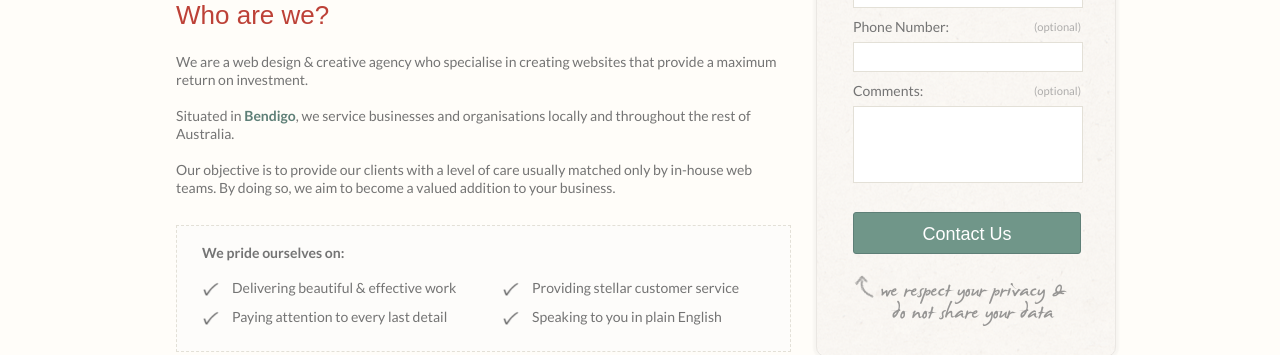
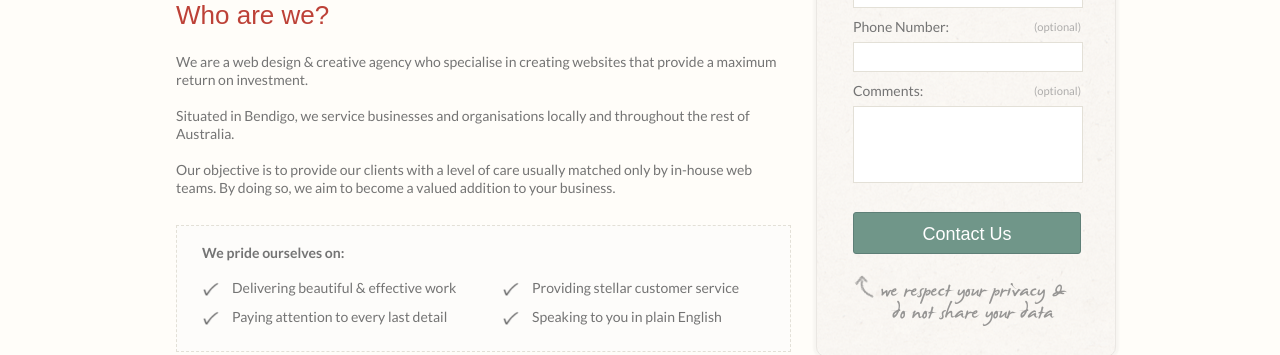
Before and after one commit to KabuCreative/kabucreative.github.io, a Jekyll site: the page built from about-us.html, in a window 1280 px wide. Shown: the part 512-867 px from the top of the page. Built offline with Jekyll 4.4.1, drawn with Linux system fonts in a browser that asks for light colours; nearby versions of some CDN libraries; some web fonts are replaced; part of the change alters nothing that is shown.

```diff
--- a/about-us.html
+++ b/about-us.html
@@ -11,7 +11,7 @@ description: Situated in Bendigo, we pride ourselves on providing honest advice
 
 <div class="about-intro">
     <p>We are a web design &amp; creative agency who specialise in creating websites that provide a maximum return on investment.</p>
-    <p>Situated in <a href="/web-design-bendigo">Bendigo</a>, we service businesses and organisations locally and throughout the rest of Australia.</p>
+    <p>Situated in Bendigo, we service businesses and organisations locally and throughout the rest of Australia.</p>
     <p>Our objective is to provide our clients with a level of care usually matched only by in-house web teams. By doing so, we aim to become a valued addition to your business.</p>
 
     <div class="pride">
```
